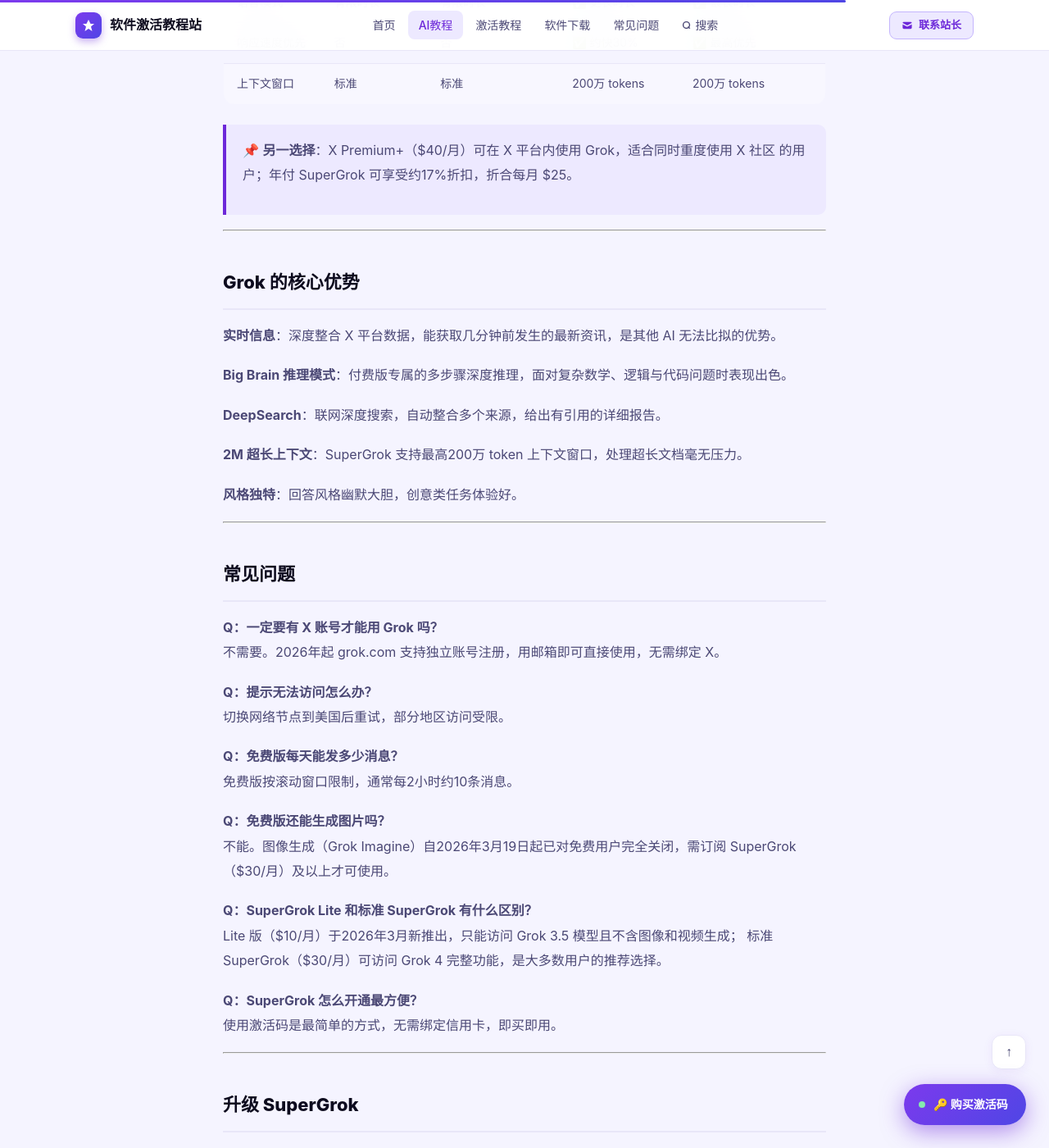
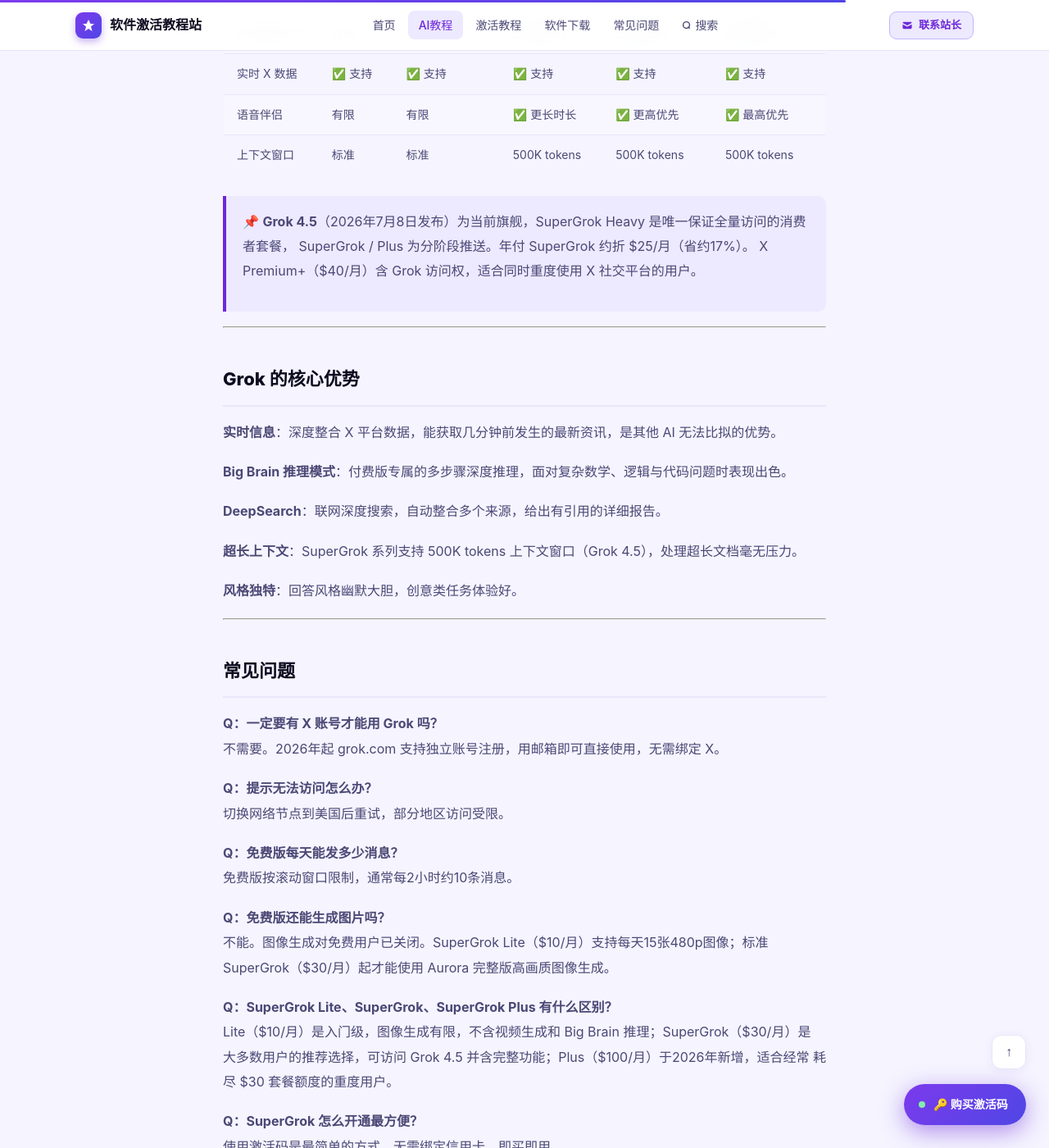
Before and after one commit to leo11hang/Kilian.github.io, a Jekyll site: the page built from _posts/2025-03-28-Grok Sign up.md, in a window 1280 px wide and 1400 px high, scrolled down 2797 px. Shown: the whole window at 82% size. Built offline with Jekyll 4.4.1, drawn with Linux system fonts in a browser that asks for light colours; some of the changed text lies outside the part shown.

Commit message:
Add files via upload

```diff
--- a/_posts/2025-03-28-Grok Sign up.md
+++ b/_posts/2025-03-28-Grok Sign up.md
@@ -12,8 +12,9 @@
 ## Grok 是什么？
 
 Grok 是马斯克旗下 xAI 公司开发的 AI 助手，深度集成 X（原 Twitter）平台，能够实时获取 X
-上的最新信息，风格幽默犀利，是目前少数能够访问实时网络数据的 AI 产品之一。2026年已更新至
-Grok 4 系列，新增 Big Brain 推理模式、视频生成及 AI 语音伴侣等功能。
+上的最新信息，风格幽默犀利，是目前少数能够访问实时网络数据的 AI 产品之一。当前最新旗舰为
+Grok 4.5（2026年7月8日发布），支持 Big Brain 推理模式、视频生成、AI 语音伴侣及
+500K tokens 超长上下文。
 
 ---
 
@@ -52,21 +53,21 @@
 
 ## 各版本功能对比
 
-| 功能 | 免费版 | SuperGrok Lite（$10/月）| SuperGrok（$30/月）| SuperGrok Heavy（$300/月）|
-|------|--------|------------------------|--------------------|-----------------------------|
-| 主力模型 | Grok 4 基础额度 | Grok 3.5 | Grok 4 / 4.1 完整版 | Grok 4 Heavy（最强版）|
-| 消息限制 | 每2小时约10条 | 较免费版提升 | 大幅提升 | 最高额度 |
-| 图像生成 | ❌ 已于2026年3月停止 | ❌ 不支持 | ✅ Aurora 模型 | ✅ Aurora 高级版 |
-| 视频生成 | ❌ 不支持 | ❌ 不支持 | ✅ 每天最多100条 | ✅ 更高额度 |
-| Big Brain 推理 | ❌ 不支持 | ❌ 不支持 | ✅ 支持 | ✅ 支持 |
-| DeepSearch | 有限 | 有限 | ✅ 无限制 | ✅ 无限制 |
-| 实时 X 数据 | ✅ 支持 | ✅ 支持 | ✅ 支持 | ✅ 支持 |
-| 语音模式 | 有限时长 | 有限时长 | ✅ 更长时长 | ✅ 最长时长 |
-| 响应速度优先 | 否 | 否 | ✅ 约快30% | ✅ 最高优先 |
-| 上下文窗口 | 标准 | 标准 | 200万 tokens | 200万 tokens |
+| 功能 | 免费版 | SuperGrok Lite（$10/月）| SuperGrok（$30/月）| SuperGrok Plus（$100/月）| SuperGrok Heavy（$300/月）|
+|------|--------|------------------------|--------------------|--------------------------|-----------------------------|
+| 主力模型 | Grok 4.3（有限额度）| Grok 4.3 | Grok 4.5（分阶段推送）| Grok 4.5（更高优先级）| Grok 4.5 完整 + Grok 4 Heavy |
+| 消息限制 | 每2小时约10条 | 有限提升 | 大幅提升 | SuperGrok 数倍 | 最高额度 |
+| 图像生成 | ❌ 不支持 | ✅ 15张/天（480p）| ✅ Aurora 完整版 | ✅ Aurora 高清版 | ✅ Aurora 最高画质 |
+| 视频生成 | ❌ 不支持 | ❌ 不支持 | ✅ 支持 | ✅ 更高额度 | ✅ 最高额度 |
+| Big Brain 推理 | ❌ 不支持 | ❌ 不支持 | ✅ 支持 | ✅ 支持 | ✅ 支持 |
+| DeepSearch | 有限 | 有限 | ✅ 无限制 | ✅ 无限制 | ✅ 无限制 |
+| 实时 X 数据 | ✅ 支持 | ✅ 支持 | ✅ 支持 | ✅ 支持 | ✅ 支持 |
+| 语音伴侣 | 有限 | 有限 | ✅ 更长时长 | ✅ 更高优先 | ✅ 最高优先 |
+| 上下文窗口 | 标准 | 标准 | 500K tokens | 500K tokens | 500K tokens |
 
-> 📌 **另一选择**：X Premium+（$40/月）可在 X 平台内使用 Grok，适合同时重度使用 X 社区
-> 的用户；年付 SuperGrok 可享受约17%折扣，折合每月 $25。
+> 📌 **Grok 4.5**（2026年7月8日发布）为当前旗舰，SuperGrok Heavy 是唯一保证全量访问的消费者套餐，
+> SuperGrok / Plus 为分阶段推送。年付 SuperGrok 约折 $25/月（省约17%）。
+> X Premium+（$40/月）含 Grok 访问权，适合同时重度使用 X 社交平台的用户。
 
 ---
 
@@ -78,7 +79,7 @@
 
 **DeepSearch**：联网深度搜索，自动整合多个来源，给出有引用的详细报告。
 
-**2M 超长上下文**：SuperGrok 支持最高200万 token 上下文窗口，处理超长文档毫无压力。
+**超长上下文**：SuperGrok 系列支持 500K tokens 上下文窗口（Grok 4.5），处理超长文档毫无压力。
 
 **风格独特**：回答风格幽默大胆，创意类任务体验好。
 
@@ -96,12 +97,13 @@
 免费版按滚动窗口限制，通常每2小时约10条消息。
 
 **Q：免费版还能生成图片吗？**
-不能。图像生成（Grok Imagine）自2026年3月19日起已对免费用户完全关闭，需订阅
-SuperGrok（$30/月）及以上才可使用。
+不能。图像生成对免费用户已关闭。SuperGrok Lite（$10/月）支持每天15张480p图像；标准
+SuperGrok（$30/月）起才能使用 Aurora 完整版高画质图像生成。
 
-**Q：SuperGrok Lite 和标准 SuperGrok 有什么区别？**
-Lite 版（$10/月）于2026年3月新推出，只能访问 Grok 3.5 模型且不含图像和视频生成；
-标准 SuperGrok（$30/月）可访问 Grok 4 完整功能，是大多数用户的推荐选择。
+**Q：SuperGrok Lite、SuperGrok、SuperGrok Plus 有什么区别？**
+Lite（$10/月）是入门级，图像生成有限，不含视频生成和 Big Brain 推理；SuperGrok（$30/月）是
+大多数用户的推荐选择，可访问 Grok 4.5 并含完整功能；Plus（$100/月）于2026年新增，适合经常
+耗尽 $30 套餐额度的重度用户。
 
 **Q：SuperGrok 怎么开通最方便？**
 使用激活码是最简单的方式，无需绑定信用卡，即买即用。
```
Also changed, not shown: _posts/2025-03-28-ChatGPT Sign up.md (+9 -8 lines), _posts/2025-03-28-Claude Sign up.md (+14 -11 lines), _posts/2026-04-06-ChatGPT PLUS.md (+5 -5 lines), _posts/2026-04-06-Claude Pro.md (+6 -6 lines), _posts/2026-04-06-SuperGrok.md (+7 -6 lines).
